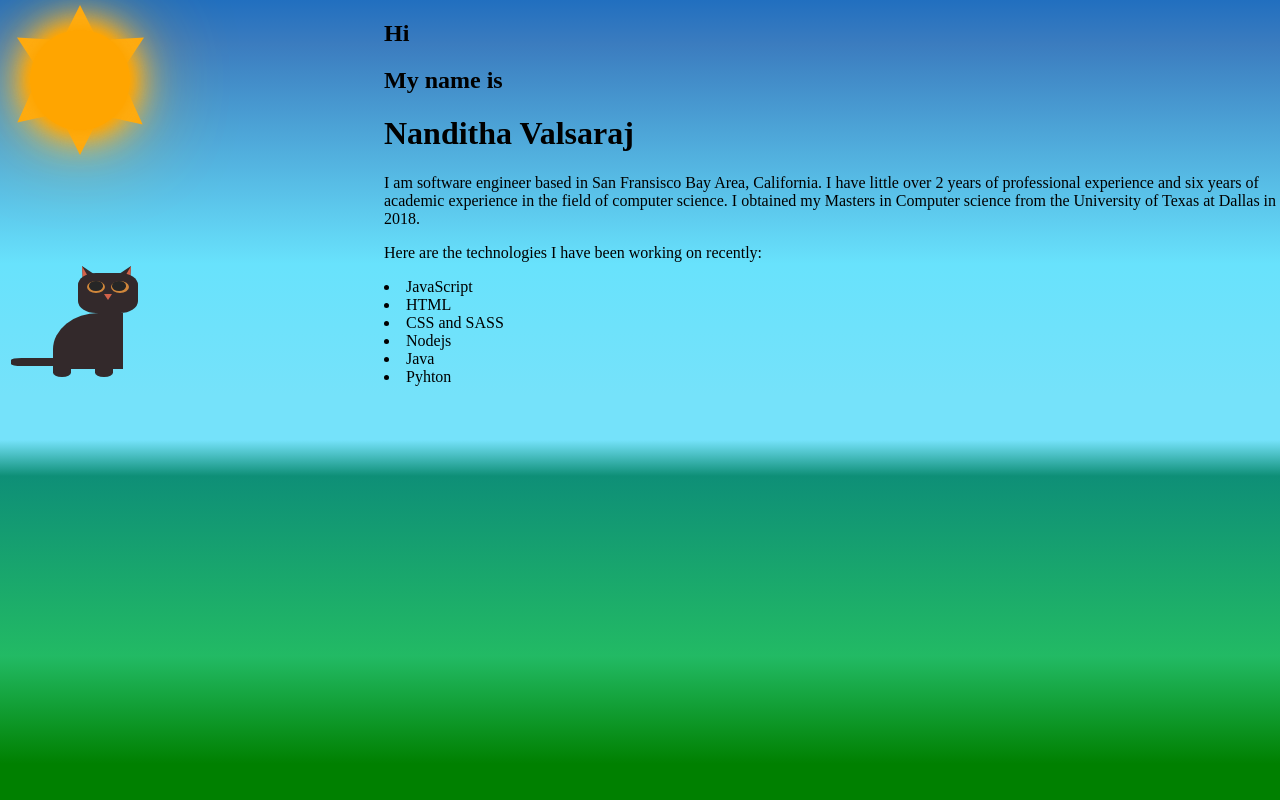
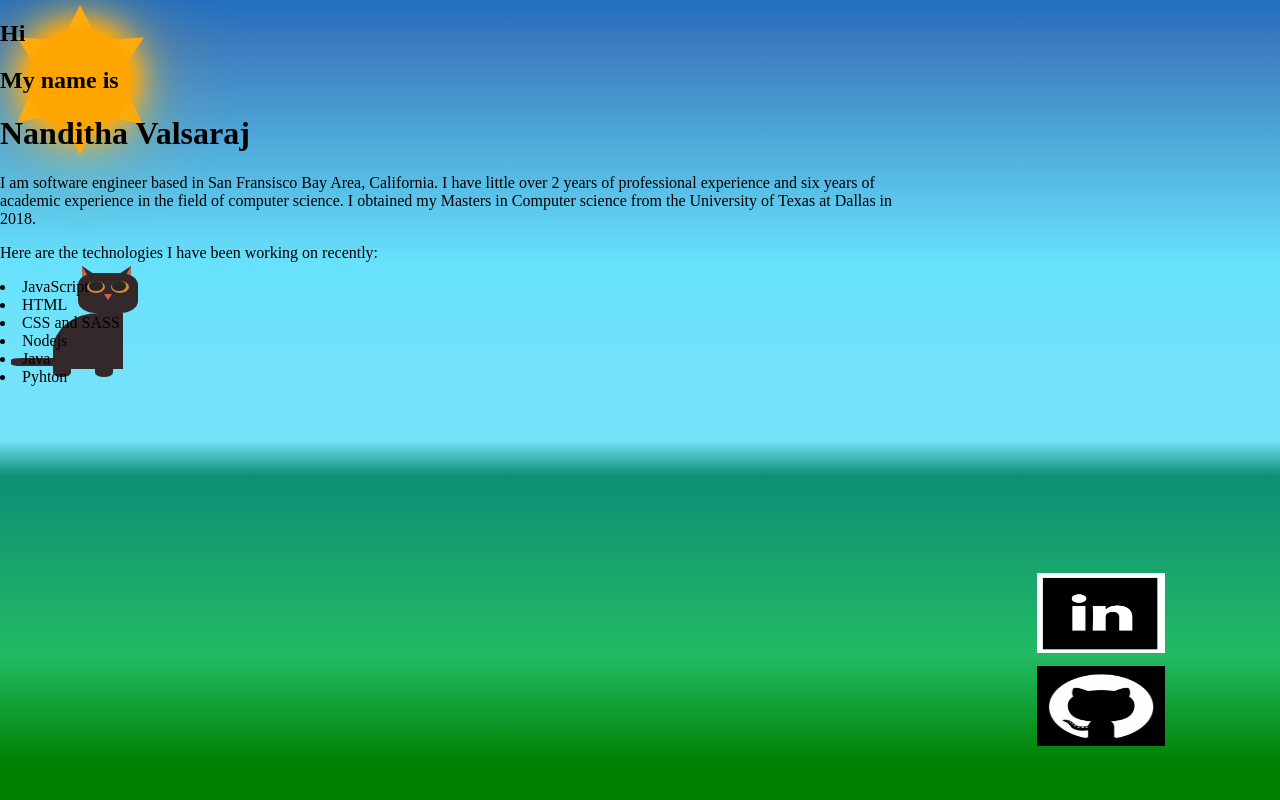
Before and after one commit to nandithavalsaraj/animation-profile, a plain HTML site: page aboutme.html in a window 1280 px wide. Drawn offline with Linux system fonts and the light colour scheme.

Commit message:
Linking github and linkedIn profiles

```diff
--- a/aboutme.html
+++ b/aboutme.html
@@ -79,5 +79,21 @@
 
 
 	</div>
+	</div>
+<!--
+	<script type="text/javascript" src="https://platform.linkedin.com/badges/js/profile.js" async defer></script>
+    <div class="LI-profile-badge"  data-version="v1" data-size="medium" data-locale="en_US" data-type="horizontal" data-theme="dark" data-vanity="nanditha-valsaraj"><a class="LI-simple-link" href='https://www.linkedin.com/in/nanditha-valsaraj?trk=profile-badge'>Nanditha V.</a></div>
+
+
+-->
+<div class="side-panel">
+	<div class="data-icon" onclick="location.href='https://www.linkedin.com/in/nanditha-valsaraj';">
+	<img src="images/linkedIn.png" >
+	</div>
+	<div class="data-icon" onclick="location.href='https://github.com/nandithavalsaraj';">
+	<img src="images/github.png" >
+	</div>
+</div>
+
 
 </body>
--- a/css/aboutme.css
+++ b/css/aboutme.css
@@ -310,13 +310,35 @@ body{
 }
 
 .content{
-  position: relative;
-  left: 30%;
+  position: absolute;
+  left: 0%;
   height: 100%;
   width: 70%;
   margin: 0%;
-  padding: 0%
+  padding: 0%;
 
+}
+
+.LI-profile-badge, .LI-simple-link{
+  position: relative;
+}
+img{
+  height: 100%;
+  width: 100%;
+}
+.side-panel{
+  position: absolute;
+  height: 100%;
+  width: 10%;
+  right: 10%;
+  top: 70%;
+}
+.data-icon{
+  position: relative;
+  height: 10%;
+  width: 100%;
+  margin: 10%;
+  cursor: pointer;
 }
 
 h1, h2, p{
```
Also changed, not shown: index.html (+1 -4 lines), images/github.png (added), images/linkedIn.png (added).
